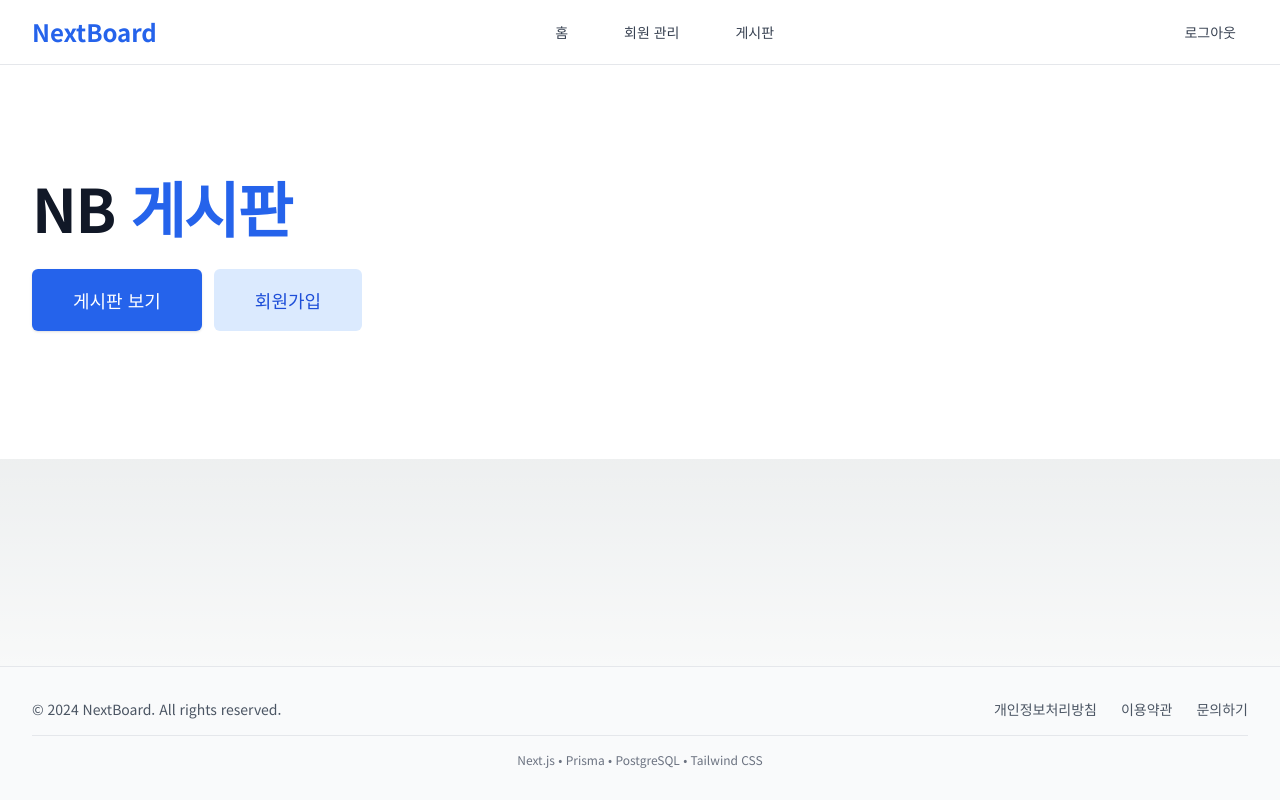
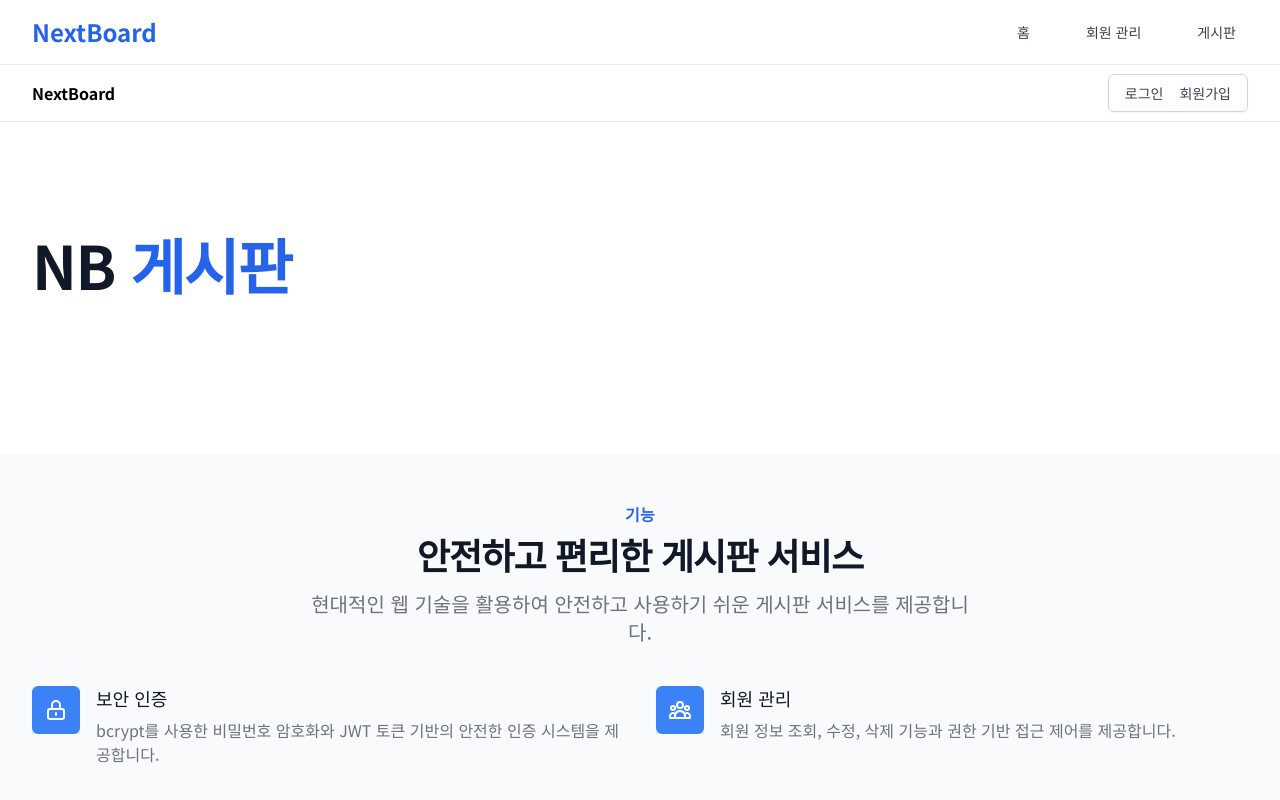
Before and after one commit to kwucslkm/nextBoard, a Next.js app: page / in a window 1280 px wide. Shown: the top 800 px of the page. Built offline with nearby package versions, Linux system fonts and the light colour scheme.

Commit message:
20250811-1

```diff
--- a/src/app/layout.tsx
+++ b/src/app/layout.tsx
@@ -1,9 +1,10 @@
 // app/layout.tsx
+import Footer from '@/components/layout/Footer'
+import Login from '@/components/layout/Login'
+import Nav from '@/components/layout/Nav'
 import type { Metadata } from 'next'
 import { Noto_Sans_KR } from 'next/font/google'
 import './globals.css'
-import Header from '@/components/layout/Header'
-import Footer from '@/components/layout/Footer'
 
 const noto = Noto_Sans_KR({
   subsets: ['latin'],
@@ -35,7 +36,8 @@ export default function RootLayout({ children }: { children: React.ReactNode })
 
         <a href="#content" className="sr-only focus:not-sr-only">본문으로 건너뛰기</a>
         <div className="min-h-screen flex flex-col">
-          <Header />
+          <Nav />
+          <Login />
           <main id="content" className="flex-1">
             {children}
           </main>
--- a/src/app/page.tsx
+++ b/src/app/page.tsx
@@ -1,4 +1,3 @@
-import Link from 'next/link'
 
 export default function Home() {
   return (
@@ -7,6 +6,7 @@ export default function Home() {
       <div className="relative overflow-hidden">
         <div className="max-w-7xl mx-auto">
           <div className="relative z-10 pb-8 bg-white sm:pb-16 md:pb-20 lg:max-w-2xl lg:w-full lg:pb-28 xl:pb-32">
+
             <main className="mt-10 mx-auto max-w-7xl px-4 sm:mt-12 sm:px-6 md:mt-16 lg:mt-20 lg:px-8 xl:mt-28">
               <div className="sm:text-center lg:text-left">
                 <h1 className="text-4xl tracking-tight font-extrabold text-gray-900 sm:text-5xl md:text-6xl">
@@ -17,21 +17,14 @@ export default function Home() {
                   {/* Next.js, Prisma, PostgreSQL을 기반으로 한 현대적인 회원제 게시판 SaaS 서비스입니다. 안전한 인증 시스템과 직관적인 사용자 인터페이스를 제공합니다. */}
                 </p>
                 <div className="mt-5 sm:mt-8 sm:flex sm:justify-center lg:justify-start">
-                  <div className="rounded-md shadow">
+                  {/* <div className="rounded-md shadow">
                     <Link href="/board"
                       className="w-full flex items-center justify-center px-8 py-3 border border-transparent text-base font-medium rounded-md text-white bg-primary-600 hover:bg-primary-700 md:py-4 md:text-lg md:px-10"
                     >
                       게시판 보기
                     </Link>
-                  </div>
-                  <div className="mt-3 sm:mt-0 sm:ml-3">
-                    <Link
-                      href="/register"
-                      className="w-full flex items-center justify-center px-8 py-3 border border-transparent text-base font-medium rounded-md text-primary-700 bg-primary-100 hover:bg-primary-200 md:py-4 md:text-lg md:px-10"
-                    >
-                      회원가입
-                    </Link>
-                  </div>
+                  </div> */}
+
                 </div>
               </div>
             </main>
@@ -40,7 +33,7 @@ export default function Home() {
       </div>
 
       {/* Features Section */}
-      {/* <div className="py-12 bg-gray-50">
+      <div className="py-12 bg-gray-50">
         <div className="max-w-7xl mx-auto px-4 sm:px-6 lg:px-8">
           <div className="lg:text-center">
             <h2 className="text-base text-primary-600 font-semibold tracking-wide uppercase">기능</h2>
@@ -104,7 +97,7 @@ export default function Home() {
             </div>
           </div>
         </div>
-      </div> */}
+      </div>
     </div>
   )
 }
--- /dev/null
+++ b/src/components/layout/Login.tsx
@@ -0,0 +1,32 @@
+'use client'
+
+import Link from 'next/link'
+import { useRouter } from 'next/navigation'
+
+export default function HeaderBar() {
+  const router = useRouter()
+
+  return (
+    <header className="w-full border-b bg-white">
+      <div className="mx-auto w-full max-w-7xl px-4 sm:px-6 lg:px-8 h-14 flex items-center">
+        <Link href="/" className="font-semibold">NextBoard</Link>
+
+        {/* 오른쪽 끝으로 밀기 */}
+        <div className="ml-auto flex items-center gap-4 border border-gray-300 rounded-md px-4 py-2 shadow-sm">
+          <button
+            onClick={() => router.push('/login')}
+            className="text-sm text-gray-700 hover:text-primary-600"
+          >
+            로그인
+          </button>
+          <Link
+            href="/register"
+            className="text-sm text-gray-700 hover:text-primary-600"
+          >
+            회원가입
+          </Link>
+        </div>
+      </div>
+    </header>
+  )
+}
--- a/src/components/layout/Header.tsx
+++ b/src/components/layout/Nav.tsx
@@ -4,7 +4,7 @@ import Link from 'next/link'
 import { useRouter } from 'next/navigation'
 import { useState } from 'react'
 
-export default function Header() {
+export default function Nav() {
   const [isMenuOpen, setIsMenuOpen] = useState(false)
   const router = useRouter()
 
@@ -55,15 +55,7 @@ export default function Header() {
             </Link>
           </nav>
 
-          {/* User Menu */}
-          <div className="hidden md:flex items-center space-x-4">
-            <button
-              onClick={handleLogout}
-              className="text-gray-700 hover:text-primary-600 px-3 py-2 rounded-md text-sm font-medium transition-colors"
-            >
-              로그아웃
-            </button>
-          </div>
+
 
           {/* Mobile menu button */}
           <div className="md:hidden">
@@ -102,23 +94,21 @@ export default function Header() {
           <div className="md:hidden">
             <div className="px-2 pt-2 pb-3 space-y-1 sm:px-3">
               <Link
-                href="/"
+                href="/" onClick={() => setIsMenuOpen(false)}
                 className="text-gray-700 hover:text-primary-600 block px-3 py-2 rounded-md text-base font-medium"
-                onClick={() => setIsMenuOpen(false)}
               >
                 홈
               </Link>
               <Link
-                href="/members"
+                href="/members" onClick={() => setIsMenuOpen(false)}
                 className="text-gray-700 hover:text-primary-600 block px-3 py-2 rounded-md text-base font-medium"
-                onClick={() => setIsMenuOpen(false)}
               >
                 회원 관리
               </Link>
               <Link
-                href="/board"
+                href="/board" onClick={() => setIsMenuOpen(false)}
                 className="text-gray-700 hover:text-primary-600 block px-3 py-2 rounded-md text-base font-medium"
-                onClick={() => setIsMenuOpen(false)}
+
               >
                 게시판
               </Link>
```
